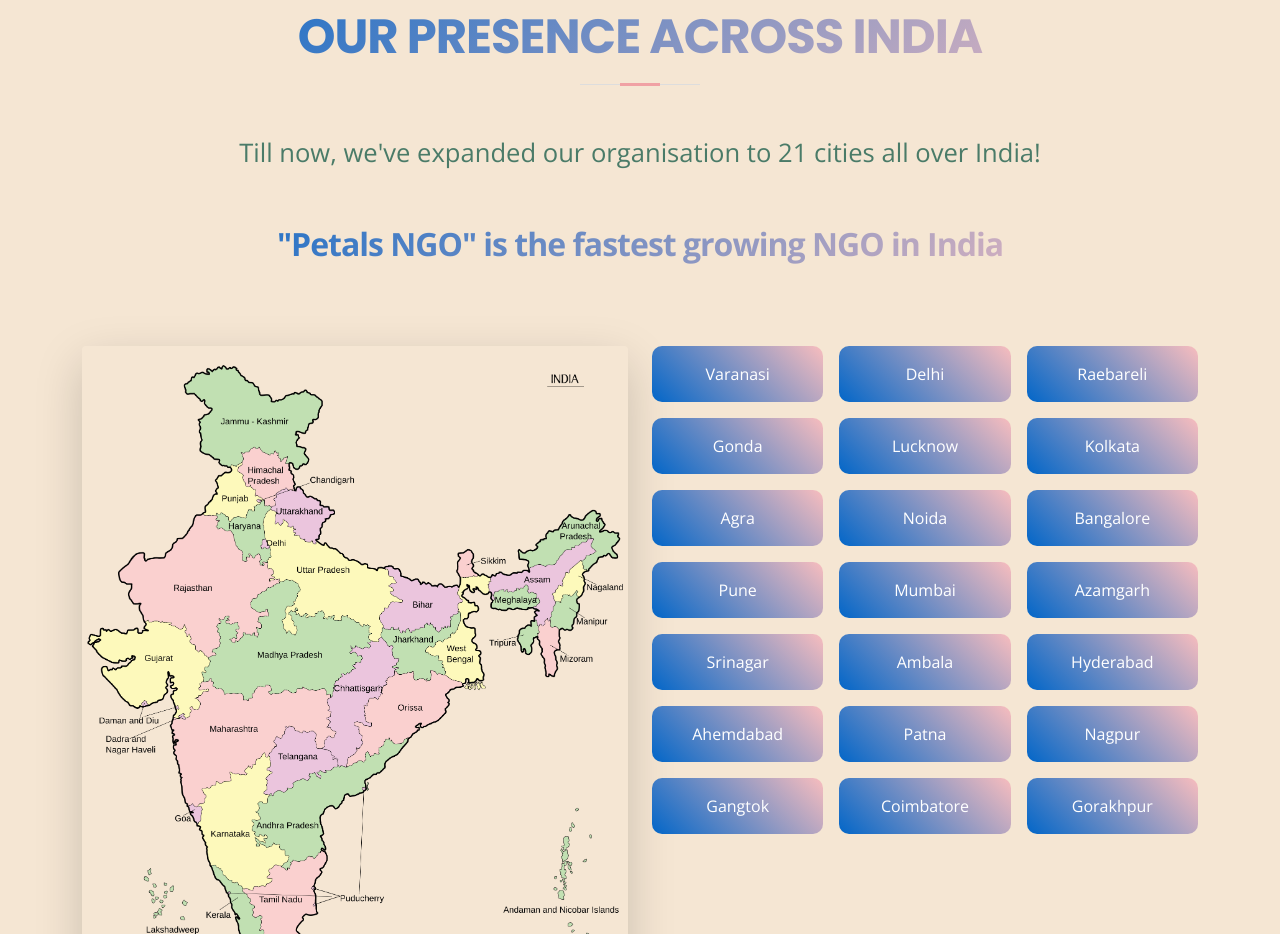
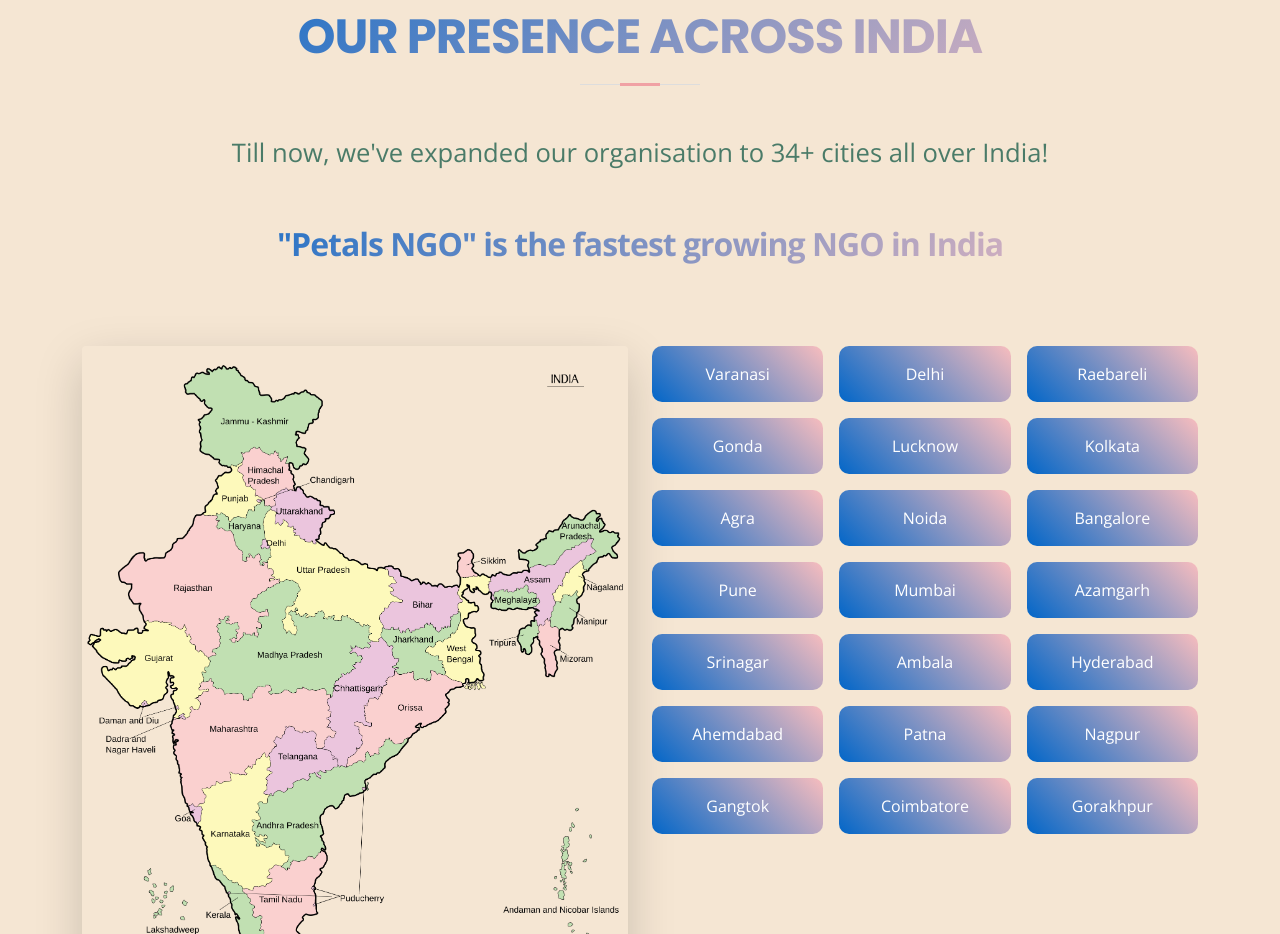
Before and after one commit to AbhishekChoudharyy/Petals-NGO, a plain HTML site: page index.html in a window 1280 px wide. Shown: the part 7580-8514 px from the top of the page. Drawn offline with nearby package versions, Linux system fonts and the light colour scheme.

Commit message:
second commit

```diff
--- a/index.html
+++ b/index.html
@@ -10,7 +10,7 @@
   <title>PETALS NGO</title>
 <meta name="description" content="PETALS NGO | Helping the Poor and Animals | We conduct weekly drives to provide food to the needy and also help animals in need.">
 <meta name="author" content="ThemeTags">
-  <link rel="canonical" href="https://petalsngo.in">
+  <link rel="canonical" href="https://petalsfoundation.in">
 
     <!-- OG Meta Tags -->
     <meta property="og:type" content="website">
@@ -29,7 +29,7 @@
     <meta property="article:tag" content="PETALS NGO in Animal Care">
     <meta property="article:section" content="PETALS NGO">
     <meta property="og:title" content="PETALS NGO | Helping the Poor and Animals | petalsngo.in">
-    <meta property="og:image" content="logo.png">
+    <meta property="og:image" content="img/PETALS_LOGO.png">
     <meta property="og:url" content="https://petalsngo.in">
     <!-- Global site tag (gtag.js) - Google Analytics -->
     <script>
@@ -623,7 +623,7 @@
               Our Presence Across India
             </h2>
             <p class="text-center mb-5" style="color: #4A7B68; font-size: 1.6rem;">
-              Till now, we've expanded our organisation to 21 cities all over India!
+              Till now, we've expanded our organisation to 34+ cities all over India!
             </p>
             <p class="text-center mb-5" style="font-size: 2rem; font-weight: 800; background: linear-gradient(135deg, #0266C8, #F8BDBE); -webkit-background-clip: text; -webkit-text-fill-color: transparent; letter-spacing: -1px;">
               "Petals NGO" is the fastest growing NGO in India
```
